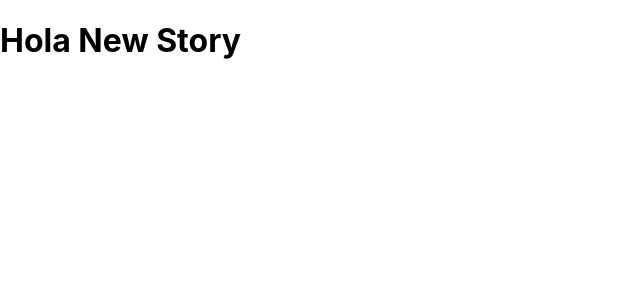
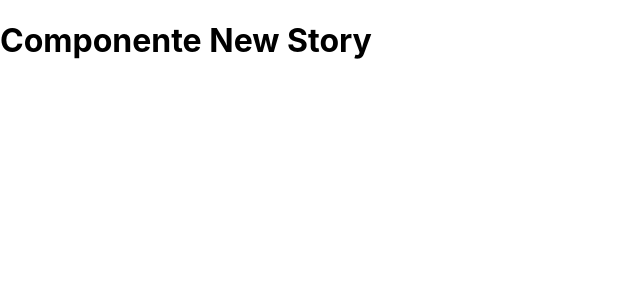
Before and after one commit to gommorin/react-final, a React (Create React App) app: page /new-story in a window 1280 px wide. Shown: the top 300 px of the page, without its empty margins (0-640 px from the left). Built offline with nearby package versions, Linux system fonts and the light colour scheme.

Commit message:
New Story page

```diff
--- a/src/App.js
+++ b/src/App.js
@@ -3,6 +3,7 @@ import './App.css';
 // Páginas
 import Home from './pages/Home'
 import Story from './pages/Story'
+import NewStory from './pages/New-Story'
 
 // React Router
 import { BrowserRouter as Router, Switch, Route } from 'react-router-dom'
@@ -13,9 +14,7 @@ function App() {
     <div>
         <Switch>
           <Route exact path="/" component={Home} />
-          <Route path="/new-story">
-            <h1>Hola New Story</h1>
-          </Route>
+          <Route path='/new-story' component={NewStory} />
           <Route path='/story' component={Story} />
         </Switch>
     </div>
--- /dev/null
+++ b/src/pages/New-Story/index.js
@@ -0,0 +1,18 @@
+import React,  { Component } from 'react'
+
+class NewStory extends Component {
+    constructor(props){
+        super(props)
+        this.state = "New Story"
+    }
+
+    render() {
+        return (
+          <div>
+            <h1>Componente New Story</h1>
+          </div>
+        )
+    }
+}
+
+export default NewStory
```
Also changed, not shown: src/pages/New-Story/NewStory.css (added).
